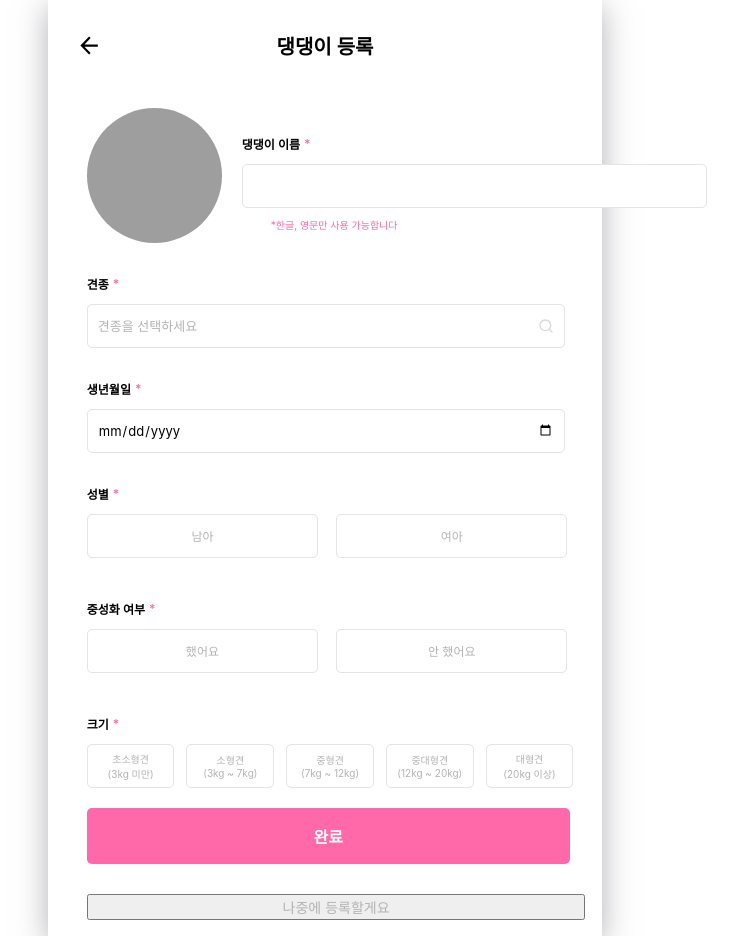
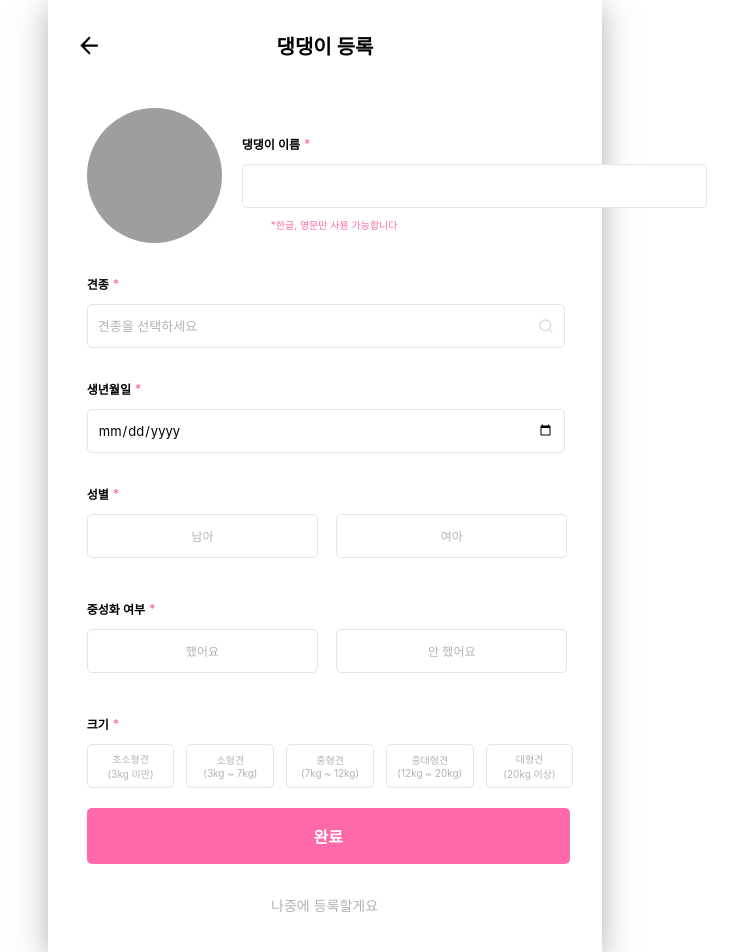
Before and after one commit to WHERE-ARE-YOU-GOING-DAENG-DAENG/WHERE_ARE_YOU_GOING_DAENG_DAENG_FE, a React (Vite) app in the folder daeng/: page /pet-register in a window 1280 px wide. Shown: the whole page, without its empty margins (315-1053 px from the left). Built offline with nearby package versions, Linux system fonts and the light colour scheme; grey boxes are pictures that could not be loaded.

Commit message:
:lipstick: Style: 최종 css 완료

```diff
--- a/daeng/src/components/pet/RegisterInputForm.jsx
+++ b/daeng/src/components/pet/RegisterInputForm.jsx
@@ -5,6 +5,7 @@ import { PetType } from "../../data/PetType";
 import SelectBtn from "../commons/SelectBtn";
 import ConfirmBtn from "../commons/ConfirmBtn";
 import footerSearch from "../../assets/icons/footer_search.svg";
+import { useNavigate } from "react-router-dom";
 
 const Container = styled.div`
   display: flex;
@@ -160,11 +161,21 @@ const SelectWeight = styled.button`
 `;
 
 const NextRegisterBtn = styled.button`
-  background-color: none;
+  background-color: white;
   color:#B3B3B3;
   font-size:14px;
+  border:none;
+  cursor: pointer;
+  text-align: center;
+  margin-right:23px;
+  margin-bottom: 20px;
+
+  &:hover{
+    font-weight: bold;
+  }
 `
 function RegisterInputForm() {
+  const navigate = useNavigate();
   const [preview, setPreview] = useState(null);
   const [selectedPetType, setSelectedPetType] = useState("");
   const [selectedWeight, setSelectedWeight] = useState("");
@@ -204,6 +215,11 @@ function RegisterInputForm() {
     const month = String(today.getMonth() + 1).padStart(2, "0");
     const day = String(today.getDate()).padStart(2, "0");
     return `${year}-${month}-${day}`;
+  };
+
+
+  const handleNextRegisterClick = () => {
+    navigate("/");
   };
 
   return (
@@ -305,7 +321,7 @@ function RegisterInputForm() {
         </SelectWeight>
       </SelectContainer>
       <ConfirmBtn label="완료" />
-      <NextRegisterBtn>나중에 등록할게요</NextRegisterBtn>
+      <NextRegisterBtn onClick={handleNextRegisterClick}>나중에 등록할게요</NextRegisterBtn>
     </Container>
   );
 }
```
